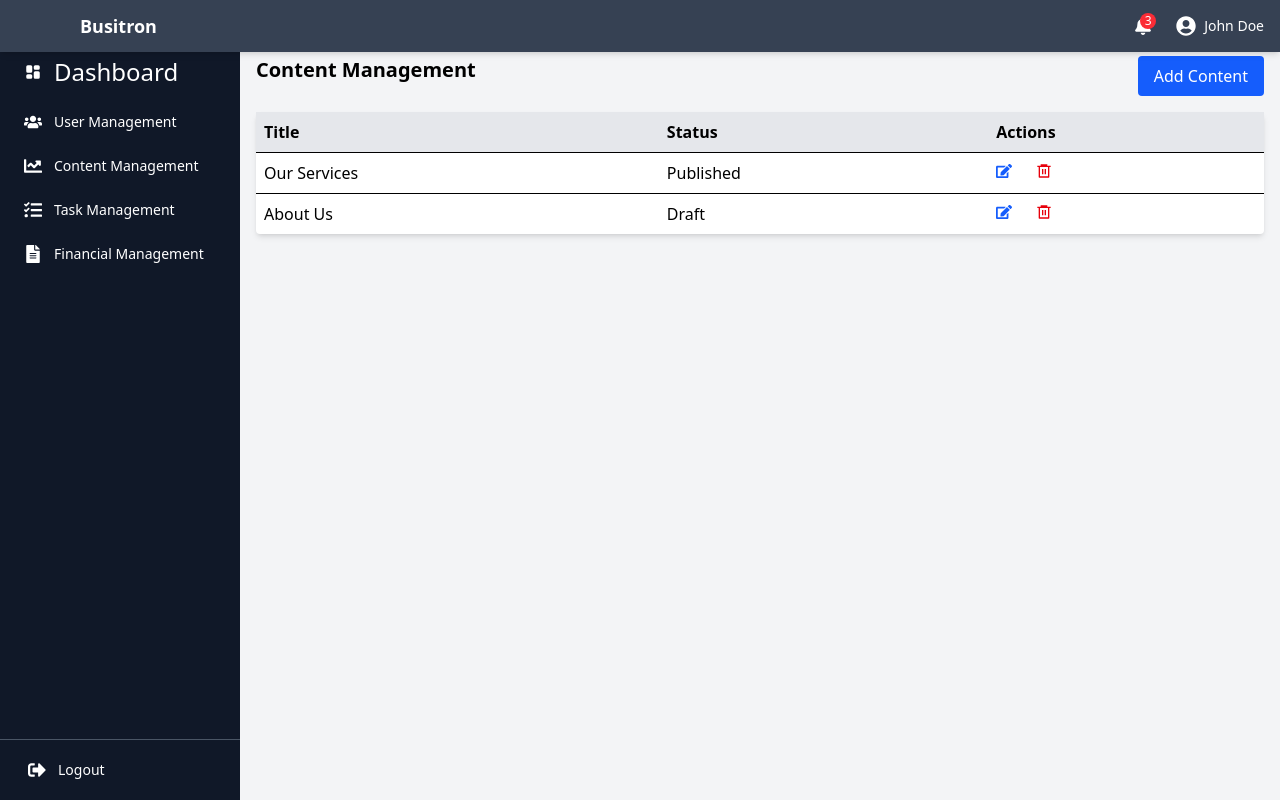
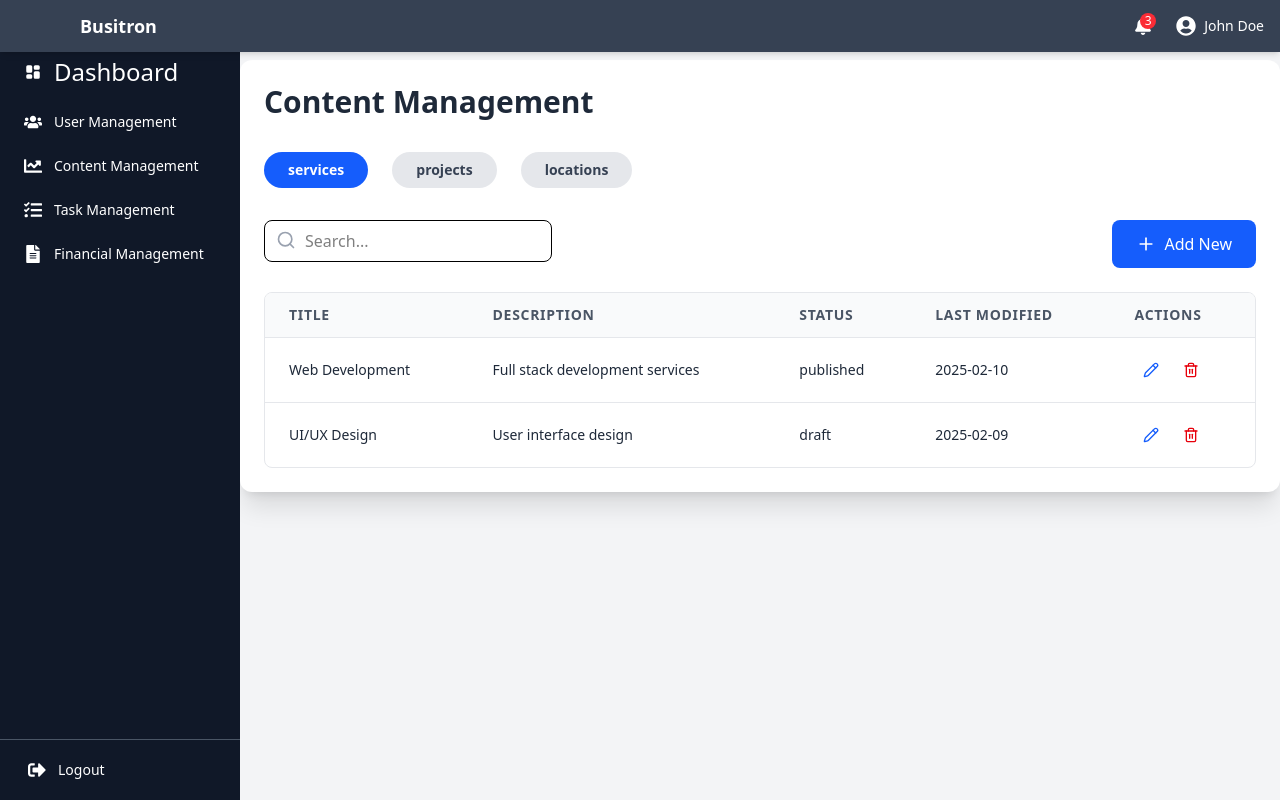
Before and after one commit to vishnusharmi/CompanyWebSite, a React app in the folder company-website/: page /admin/content in a window 1280 px wide. Built offline with nearby package versions, Linux system fonts and the light colour scheme; the HTML template or start-up script is replaced by a standard one.

Commit message:
content managment design page created

```diff
--- a/company-website/src/components/adminDash/pages/contentManagement/ContentManagement.jsx
+++ b/company-website/src/components/adminDash/pages/contentManagement/ContentManagement.jsx
@@ -1,191 +1,419 @@
-import React, { useState, useEffect } from "react";
-import Modal from "react-modal";
-import { FaEdit } from "react-icons/fa";
-import { RiDeleteBin6Line } from "react-icons/ri";
+import React, { useState } from "react";
+import {
+  Pencil,
+  Trash2,
+  Plus,
+  ChevronDown,
+  ChevronUp,
+  Search,
+} from "lucide-react";
 
-function ContentManagement() {
-  const [content, setContent] = useState([
-    { id: 1, title: "Our Services", description: "We offer top-quality solutions.", status: "Published" },
-    { id: 2, title: "About Us", description: "Learn more about our company.", status: "Draft" },
-  ]);
-  const [modalOpen, setModalOpen] = useState(false);
-  const [editModalOpen, setEditModalOpen] = useState(false);
-  const [formData, setFormData] = useState({ title: "", description: "", status: "Draft" });
+// A simple button for each tab.
+const TabButton = ({ active, onClick, children }) => (
+  <button
+    onClick={onClick}
+    className={`px-6 py-2 rounded-full text-sm font-semibold transition-colors duration-300 ${
+      active
+        ? "bg-blue-600 text-white"
+        : "bg-gray-200 hover:bg-gray-300 text-gray-700"
+    }`}
+  >
+    {children}
+  </button>
+);
+
+// Table header cell with a sort button (if sortable).
+const TableHeader = ({ label, sortable, sortDirection, onSort }) => (
+  <th className="px-6 py-3 text-left text-sm font-semibold text-gray-600 uppercase tracking-wider">
+    <div className="flex items-center gap-2">
+      <span>{label}</span>
+      {sortable && (
+        <button
+          className="p-2 hover:bg-gray-100 rounded transition-colors duration-200"
+          onClick={onSort}
+        >
+          {sortDirection === "asc" ? (
+            <ChevronUp className="h-4 w-4 text-gray-500" />
+          ) : sortDirection === "desc" ? (
+            <ChevronDown className="h-4 w-4 text-gray-500" />
+          ) : (
+            <ChevronDown className="h-4 w-4 text-gray-300" />
+          )}
+        </button>
+      )}
+    </div>
+  </th>
+);
+
+// Action buttons for each table row.
+const ActionButtons = ({ onEdit, onDelete }) => (
+  <div className="flex gap-2">
+    <button
+      onClick={onEdit}
+      className="p-2 hover:bg-gray-100 rounded transition-colors duration-200"
+    >
+      <Pencil className="h-4 w-4 text-blue-600" />
+    </button>
+    <button
+      onClick={onDelete}
+      className="p-2 hover:bg-gray-100 rounded transition-colors duration-200"
+    >
+      <Trash2 className="h-4 w-4 text-red-600" />
+    </button>
+  </div>
+);
+
+const ContentManagement = () => {
+  const [activeTab, setActiveTab] = useState("services");
+  const [sortColumn, setSortColumn] = useState("");
+  const [sortDirection, setSortDirection] = useState("asc");
+  const [searchTerm, setSearchTerm] = useState("");
+  const [showForm, setShowForm] = useState(false);
   const [editingId, setEditingId] = useState(null);
+  const [formData, setFormData] = useState({
+    title: "",
+    description: "",
+    status: "",
+    lastModified: "",
+    client: "",
+    location: "",
+    name: "",
+    address: "",
+    city: "",
+    country: "",
+  });
 
-  useEffect(() => {
-    if (!modalOpen && !editModalOpen) {
-      setFormData({ title: "", description: "", status: "Draft" });
-      setEditingId(null);
-    }
-  }, [modalOpen, editModalOpen]);
-
-  const handleChange = (e) => {
-    setFormData({ ...formData, [e.target.name]: e.target.value });
+  const initialContent = {
+    services: [
+      {
+        id: 1,
+        title: "Web Development",
+        description: "Full stack development services",
+        status: "published",
+        lastModified: "2025-02-10",
+      },
+      {
+        id: 2,
+        title: "UI/UX Design",
+        description: "User interface design",
+        status: "draft",
+        lastModified: "2025-02-09",
+      },
+    ],
+    projects: [
+      {
+        id: 1,
+        title: "E-commerce Platform",
+        client: "TechCorp",
+        status: "completed",
+        location: "New York",
+      },
+      {
+        id: 2,
+        title: "Mobile App",
+        client: "StartupXYZ",
+        status: "in-progress",
+        location: "San Francisco",
+      },
+    ],
+    locations: [
+      {
+        id: 1,
+        name: "Headquarters",
+        address: "123 Main St",
+        city: "Boston",
+        country: "USA",
+      },
+      {
+        id: 2,
+        name: "Branch Office",
+        address: "456 Park Ave",
+        city: "London",
+        country: "UK",
+      },
+    ],
   };
 
-  const handleAddSubmit = (e) => {
-    e.preventDefault();
-    setContent((prev) => [...prev, { ...formData, id: Date.now() }]);
-    setModalOpen(false);
+  const [content, setContent] = useState(initialContent);
+  const [showDeleteConfirm, setShowDeleteConfirm] = useState(false);
+  const [deleteItemId, setDeleteItemId] = useState(null);
+
+  const tableHeaders = {
+    services: ["Title", "Description", "Status", "Last Modified", "Actions"],
+    projects: ["Title", "Client", "Status", "Location", "Actions"],
+    locations: ["Name", "Address", "City", "Country", "Actions"],
   };
 
-  const handleEditSubmit = (e) => {
+  const tableKeys = {
+    services: ["title", "description", "status", "lastModified"],
+    projects: ["title", "client", "status", "location"],
+    locations: ["name", "address", "city", "country"],
+  };
+
+  const handleSort = (column) => {
+    if (sortColumn === column) {
+      setSortDirection(sortDirection === "asc" ? "desc" : "asc");
+    } else {
+      setSortColumn(column);
+      setSortDirection("asc");
+    }
+  };
+
+  const handleSearch = (e) => {
+    setSearchTerm(e.target.value);
+  };
+
+  const filteredContent = content[activeTab].filter((item) => {
+    return Object.values(item)
+      .join(" ")
+      .toLowerCase()
+      .includes(searchTerm.toLowerCase());
+  });
+
+  let sortedContent = [...filteredContent];
+  if (sortColumn) {
+    sortedContent.sort((a, b) => {
+      if (a[sortColumn] < b[sortColumn])
+        return sortDirection === "asc" ? -1 : 1;
+      if (a[sortColumn] > b[sortColumn])
+        return sortDirection === "asc" ? 1 : -1;
+      return 0;
+    });
+  }
+
+  const handleFormChange = (e) => {
+    setFormData({
+      ...formData,
+      [e.target.name]: e.target.value,
+    });
+  };
+
+  const handleFormSubmit = (e) => {
     e.preventDefault();
-    setContent((prev) => prev.map((item) => (item.id === editingId ? { ...formData, id: editingId } : item)));
-    setEditModalOpen(false);
+    if (editingId) {
+      // Update existing item
+      const updatedItem = { ...formData, id: editingId };
+      setContent({
+        ...content,
+        [activeTab]: content[activeTab].map((item) =>
+          item.id === editingId ? updatedItem : item
+        ),
+      });
+    } else {
+      // Add new item
+      const newId = content[activeTab].length + 1;
+      const newItem = { id: newId, ...formData };
+      setContent({
+        ...content,
+        [activeTab]: [...content[activeTab], newItem],
+      });
+    }
+
+    setFormData({
+      title: "",
+      description: "",
+      status: "",
+      lastModified: "",
+      client: "",
+      location: "",
+      name: "",
+      address: "",
+      city: "",
+      country: "",
+    });
+    setEditingId(null);
+    setShowForm(false);
   };
 
   const handleEdit = (item) => {
-    setFormData(item);
     setEditingId(item.id);
-    setEditModalOpen(true);
+    setFormData({
+      ...item,
+    });
+    setShowForm(true);
   };
 
-  const handleDelete = (id) => {
-    setContent((prev) => prev.filter((item) => item.id !== id));
+  const handleDelete = (item) => {
+    setDeleteItemId(item.id);
+    setShowDeleteConfirm(true);
+  };
+
+  const confirmDelete = () => {
+    const updatedContent = content[activeTab].filter(
+      (el) => el.id !== deleteItemId
+    );
+    setContent({
+      ...content,
+      [activeTab]: updatedContent,
+    });
+    setShowDeleteConfirm(false);
+  };
+
+  const cancelDelete = () => {
+    setShowDeleteConfirm(false);
+    setDeleteItemId(null);
   };
 
   return (
-    <div className="p-4">
-      <div className="flex justify-between">
-        <h2 className="text-xl font-bold">Content Management</h2>
-        <button className="bg-blue-600 text-white px-4 py-2 rounded" onClick={() => setModalOpen(true)}>
-          Add Content
+    <div className="max-w-6xl mx-auto mt-5 bg-white rounded-xl shadow-xl p-6">
+      <h1 className="text-3xl font-semibold mb-8 text-gray-800">
+        Content Management
+      </h1>
+
+      <div className="flex gap-6 mb-8">
+        {Object.keys(content).map((tab) => (
+          <TabButton
+            key={tab}
+            active={activeTab === tab}
+            onClick={() => {
+              setActiveTab(tab);
+              setSortColumn("");
+              setSortDirection("asc");
+              setSearchTerm("");
+              setEditingId(null);
+            }}
+          >
+            {tab}
+          </TabButton>
+        ))}
+      </div>
+
+      <div className="flex justify-between mb-6">
+        <div className="relative w-72">
+          <input
+            type="text"
+            placeholder="Search..."
+            value={searchTerm}
+            onChange={handleSearch}
+            className="pl-10 pr-4 py-2 w-full border rounded-lg focus:outline-none focus:ring-2 focus:ring-blue-500 focus:border-blue-500"
+          />
+          <Search className="absolute left-3 top-2.5 h-5 w-5 text-gray-400" />
+        </div>
+        <button
+          onClick={() => setShowForm(true)}
+          className="flex items-center gap-2 px-6 py-3 bg-blue-600 text-white rounded-lg hover:bg-blue-700 transition-colors duration-200"
+        >
+          <Plus className="h-5 w-5" />
+          Add New
         </button>
       </div>
 
-      <table className="min-w-full bg-white mt-4 shadow-md rounded">
-        <thead>
-          <tr className="bg-gray-200 text-left">
-            <th className="p-2">Title</th>
-            <th className="p-2">Status</th>
-            <th className="p-2">Actions</th>
+      <div className="rounded-lg border border-gray-200 overflow-hidden">
+        <div className="overflow-x-auto">
+          <table className="w-full table-auto">
+            <thead className="bg-gray-50 border-b border-gray-200">
+              <tr>
+                {tableHeaders[activeTab].map((header, index) => (
+                  <TableHeader
+                    key={index}
+                    label={header}
+                    onSort={
+                      header !== "Actions"
+                        ? () => handleSort(tableKeys[activeTab][index])
+                        : undefined
+                    }
+                  />
+                ))}
               </tr>
             </thead>
-        <tbody>
-          {content.map((item) => (
-            <tr key={item.id} className="border-t">
-              <td className="p-2">{item.title}</td>
-              <td className="p-2">{item.status}</td>
-              <td className="p-2">
-                <button className="text-blue-600 mr-6" onClick={() => handleEdit(item)}>
-                <FaEdit />
-                </button>
-                <button className="text-red-600" onClick={() => handleDelete(item.id)}>
-                <RiDeleteBin6Line />
-                </button>
+            <tbody className="divide-y divide-gray-200">
+              {sortedContent.map((item) => (
+                <tr
+                  key={item.id}
+                  className="hover:bg-gray-50 transition-colors"
+                >
+                  {tableKeys[activeTab].map((key, index) => (
+                    <td key={index} className="px-6 py-4 text-sm text-gray-800">
+                      {item[key]}
+                    </td>
+                  ))}
+                  <td className="px-6 py-4 text-sm">
+                    <ActionButtons
+                      onEdit={() => handleEdit(item)}
+                      onDelete={() => handleDelete(item)}
+                    />
                   </td>
                 </tr>
               ))}
             </tbody>
           </table>
+        </div>
+      </div>
 
-      {/* Add Content Modal */}
-      <Modal
-        isOpen={modalOpen}
-        onRequestClose={() => setModalOpen(false)}
-        className="fixed inset-0 flex items-center justify-center"
+      {/* Form Modal for Editing or Adding */}
+      {showForm && (
+        <div className="fixed inset-0 flex justify-center items-center bg-black/70">
+          <div className="bg-white p-6 rounded-lg shadow-lg w-96">
+            <h2 className="text-2xl font-semibold mb-4">
+              {editingId ? "Edit" : "Add New"} {activeTab.slice(0, -1)}
+            </h2>
+            <form onSubmit={handleFormSubmit}>
+              {/* Dynamic form fields */}
+              {tableKeys[activeTab].map((key) => (
+                <div key={key} className="mb-4">
+                  <label
+                    htmlFor={key}
+                    className="block text-sm font-medium text-gray-700"
                   >
-        <div className="bg-white p-6 rounded shadow-lg w-96">
-        <h2 className="text-lg font-bold">Add Content</h2>
-        <form onSubmit={handleAddSubmit} className="mt-4">
-          <label className="block mb-2">Title:</label>
+                    {key.charAt(0).toUpperCase() + key.slice(1)}
+                  </label>
                   <input
                     type="text"
-            name="title"
-            value={formData.title}
-            onChange={handleChange}
-            className="w-full p-2 border rounded"
-            required
+                    id={key}
+                    name={key}
+                    value={formData[key] || ""}
+                    onChange={handleFormChange}
+                    className="mt-1 p-2 w-full border rounded-lg focus:outline-none focus:ring-2 focus:ring-blue-500"
                   />
+                </div>
+              ))}
 
-          <label className="block mt-4 mb-2">Description:</label>
-          <textarea
-            name="description"
-            value={formData.description}
-            onChange={handleChange}
-            className="w-full p-2 border rounded"
-            rows="4"
-            required
-          ></textarea>
-
-          <label className="block mt-4 mb-2">Status:</label>
-          <select
-            name="status"
-            value={formData.status}
-            onChange={handleChange}
-            className="w-full p-2 border rounded"
+              <div className="flex justify-end gap-4">
+                <button
+                  type="button"
+                  onClick={() => setShowForm(false)}
+                  className="px-4 py-2 bg-gray-500 text-white rounded-lg hover:bg-gray-600"
                 >
-            <option value="Published">Published</option>
-            <option value="Draft">Draft</option>
-          </select>
-
-          <div className="flex justify-end mt-4">
-            <button type="button" className="bg-gray-400 px-4 py-2 rounded mr-2" onClick={() => setModalOpen(false)}>
                   Cancel
                 </button>
-            <button type="submit" className="bg-blue-600 text-white px-4 py-2 rounded">
-              Add
+                <button
+                  type="submit"
+                  className="px-4 py-2 bg-blue-600 text-white rounded-lg hover:bg-blue-700"
+                >
+                  Save
                 </button>
               </div>
             </form>
           </div>
-      </Modal>
+        </div>
+      )}
 
-      {/* Edit Content Modal */}
-      <Modal
-        isOpen={editModalOpen}
-        onRequestClose={() => setEditModalOpen(false)}
-        className="fixed inset-0 flex items-center justify-center"
+      {/* Delete Confirmation Modal */}
+      {showDeleteConfirm && (
+        <div className="fixed inset-0 flex justify-center items-center bg-black/50">
+          <div className="bg-white p-6 rounded-lg shadow-lg w-96">
+            <h2 className="text-xl font-semibold mb-4 text-red-600">
+              Are you sure you want to delete this item?
+            </h2>
+            <div className="flex justify-end gap-4">
+              <button
+                onClick={cancelDelete}
+                className="px-4 py-2 bg-gray-500 text-white rounded-lg hover:bg-gray-600"
               >
-        <div className="bg-white p-6 rounded shadow-lg w-96">
-        <h2 className="text-lg font-bold">Edit Content</h2>
-        <form onSubmit={handleEditSubmit} className="mt-4">
-          <label className="block mb-2">Title:</label>
-          <input
-            type="text"
-            name="title"
-            value={formData.title}
-            onChange={handleChange}
-            className="w-full p-2 border rounded"
-            required
-          />
-
-          <label className="block mt-4 mb-2">Description:</label>
-          <textarea
-            name="description"
-            value={formData.description}
-            onChange={handleChange}
-            className="w-full p-2 border rounded"
-            rows="4"
-            required
-          ></textarea>
-
-          <label className="block mt-4 mb-2">Status:</label>
-          <select
-            name="status"
-            value={formData.status}
-            onChange={handleChange}
-            className="w-full p-2 border rounded"
-          >
-            <option value="Published">Published</option>
-            <option value="Draft">Draft</option>
-          </select>
-
-          <div className="flex justify-end mt-4">
-            <button type="button" className="bg-gray-400 px-4 py-2 rounded mr-2" onClick={() => setEditModalOpen(false)}>
                 Cancel
               </button>
-            <button type="submit" className="bg-blue-600 text-white px-4 py-2 rounded">
-              Update
+              <button
+                onClick={confirmDelete}
+                className="px-4 py-2 bg-red-600 text-white rounded-lg hover:bg-red-700"
+              >
+                Delete
               </button>
             </div>
-        </form>
           </div>
-      </Modal>
+        </div>
+      )}
     </div>
   );
-}
+};
 
 export default ContentManagement;
```
Lines whose indentation alone changed are shown as unchanged.
